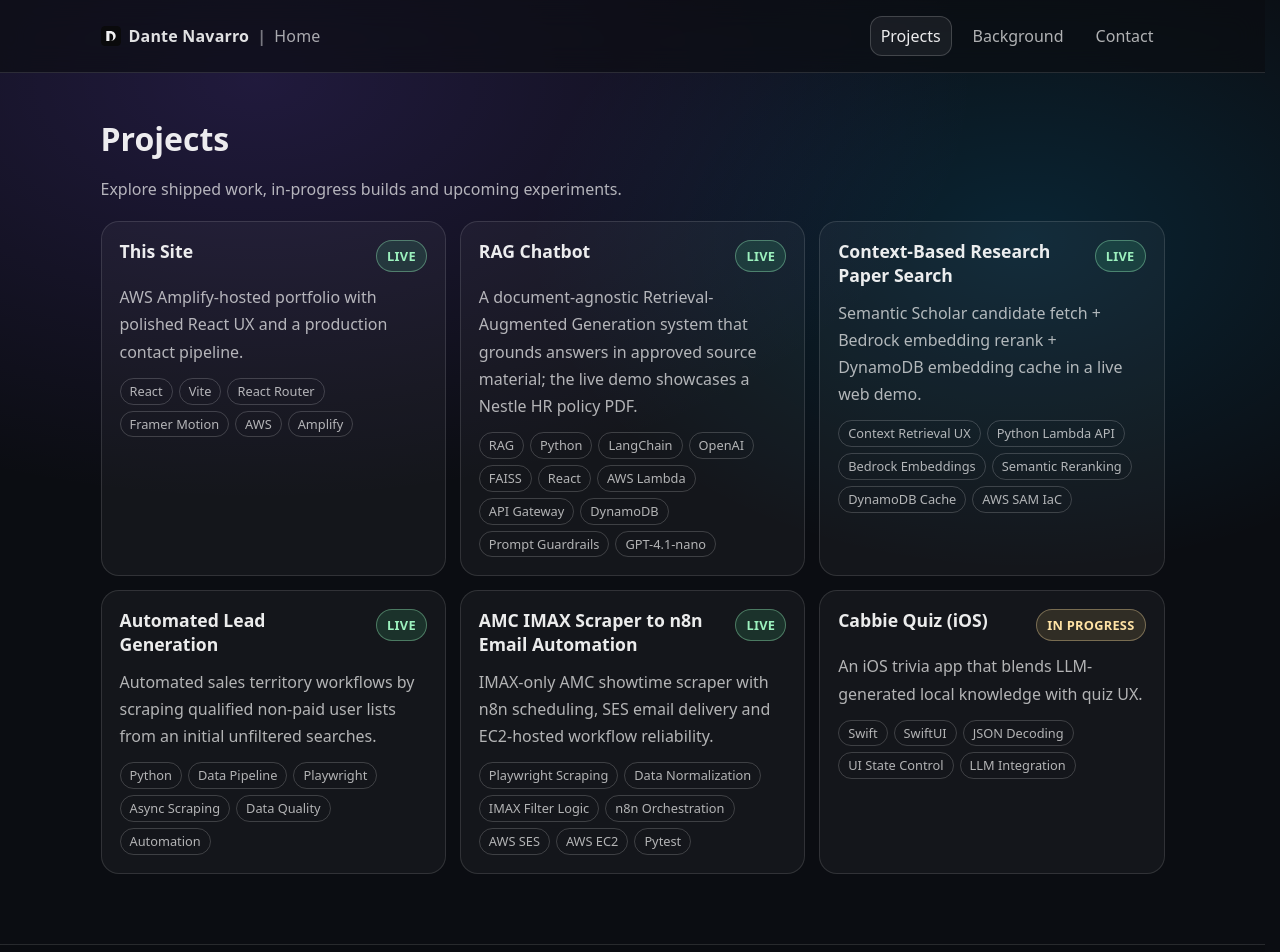
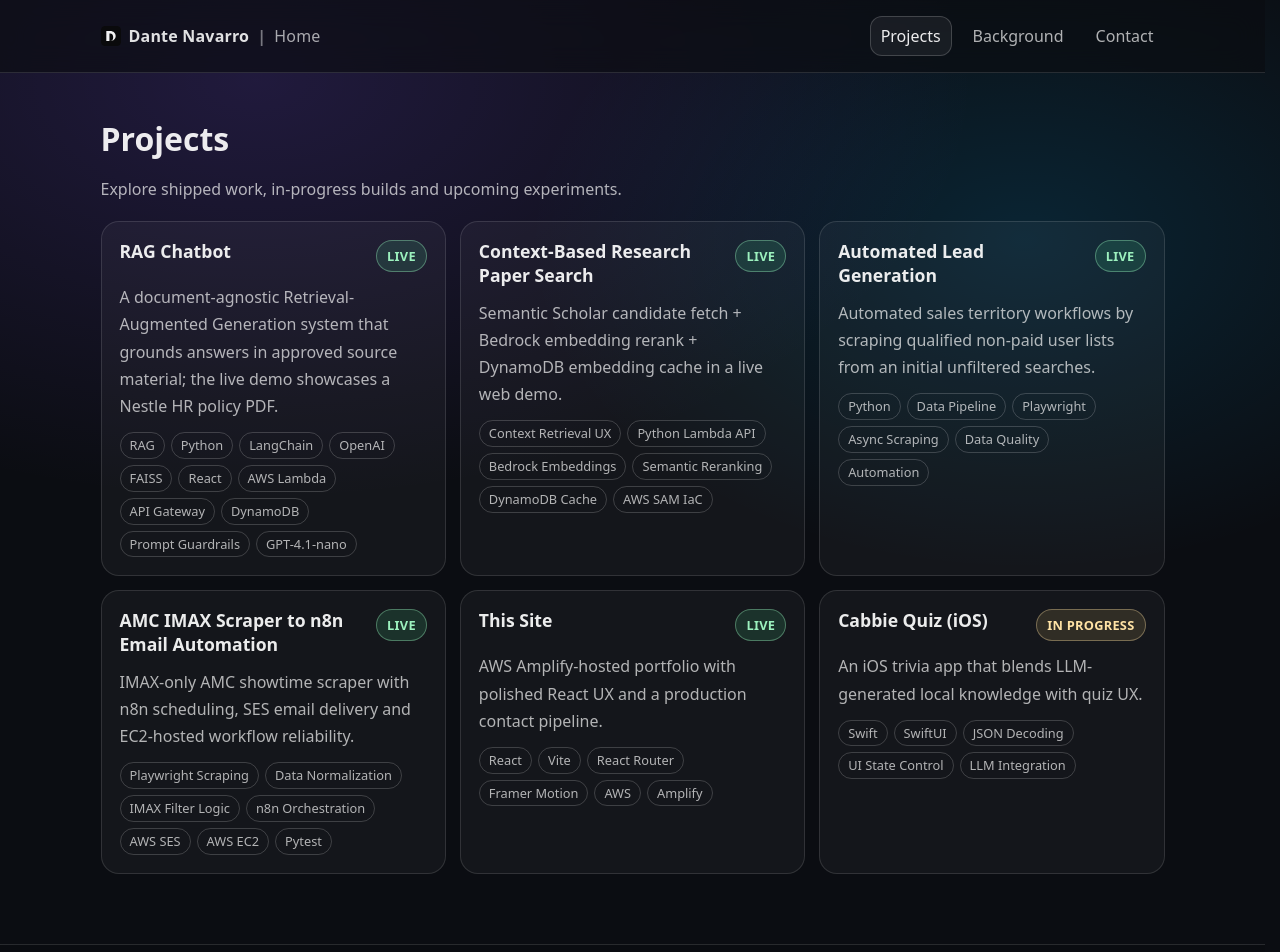
Before and after one commit to dantee-nv/dante-site, a React (Vite) app: page /projects in a window 1280 px wide. Shown: the top 952 px of the page. Built offline with nearby package versions, Linux system fonts and the light colour scheme.

Commit message:
Adjust project card priority ordering

```diff
--- a/src/pages/Projects.jsx
+++ b/src/pages/Projects.jsx
@@ -37,11 +37,17 @@ export default function Projects() {
   };
 
   const sortedProjects = [...projectCardList].sort((a, b) => {
-    const aIsMainCard = a.slug === "site";
-    const bIsMainCard = b.slug === "site";
+    const aIsSite = a.slug === "site";
+    const bIsSite = b.slug === "site";
+    const aIsCabbie = a.slug === "cabbie-ios";
+    const bIsCabbie = b.slug === "cabbie-ios";
 
-    if (aIsMainCard !== bIsMainCard) {
-      return aIsMainCard ? -1 : 1;
+    if (aIsSite && bIsCabbie) {
+      return -1;
+    }
+
+    if (aIsCabbie && bIsSite) {
+      return 1;
     }
 
     const aRank = statusOrder[a.status] ?? Number.MAX_SAFE_INTEGER;
```
